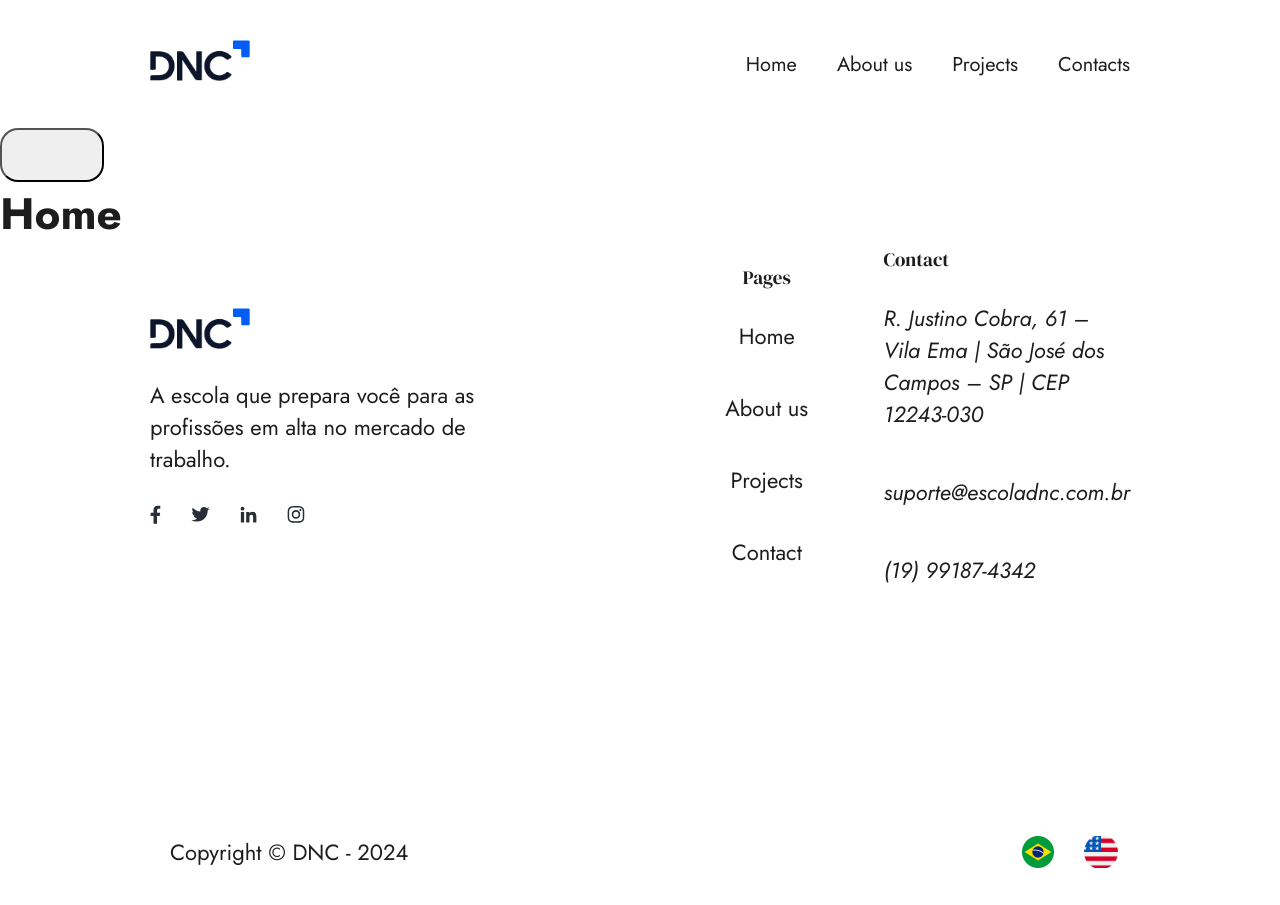
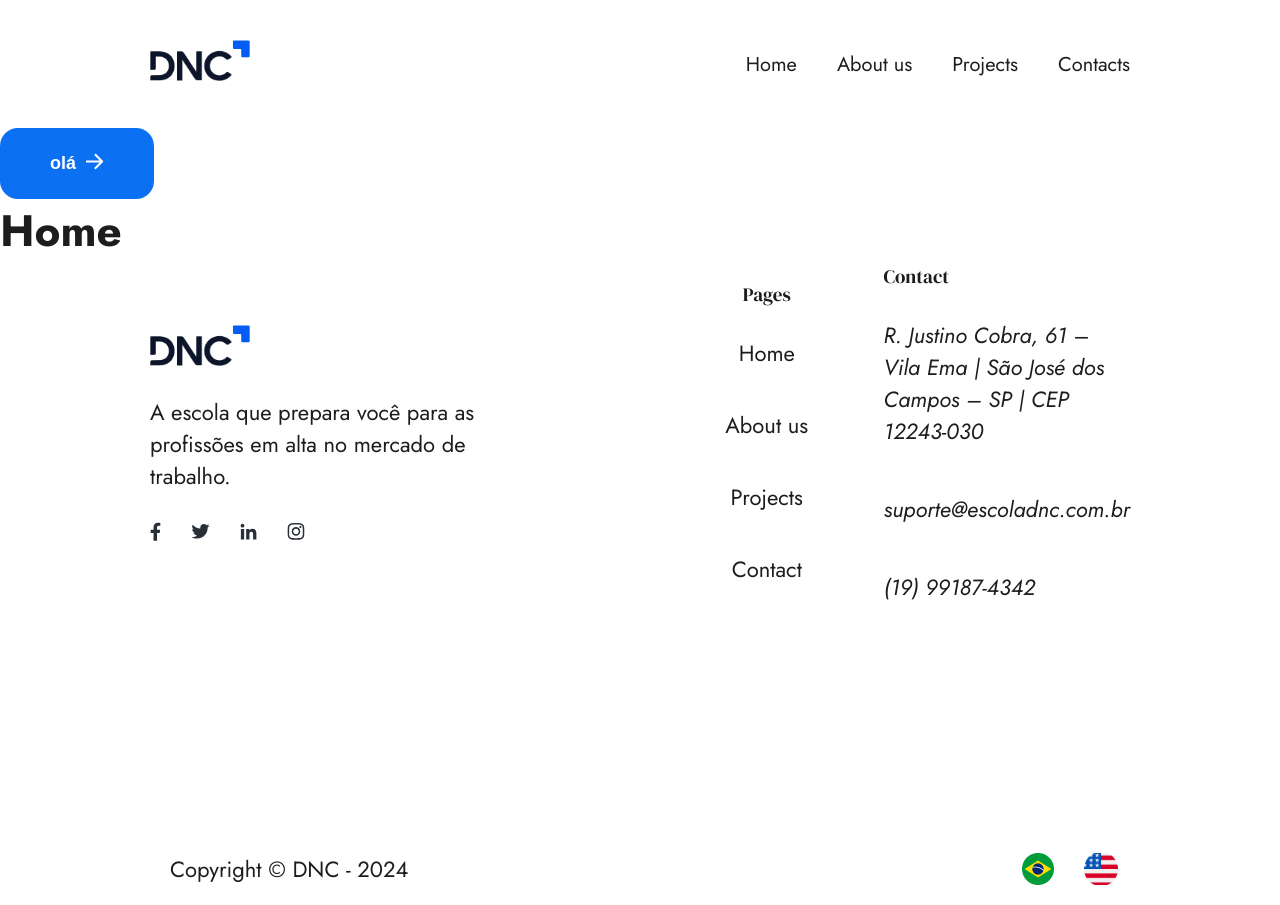
Before and after one commit to hashiraofcode/aprendendoReact, a React (Vite) app in the folder dnc-arq-valmir-neto/: page / in a window 1280 px wide. Built offline with nearby package versions, Linux system fonts and the light colour scheme.

Commit message:
finalizando component button

```diff
--- a/dnc-arq-valmir-neto/src/components/buttonsAplication/button.css
+++ b/dnc-arq-valmir-neto/src/components/buttonsAplication/button.css
@@ -12,6 +12,7 @@
 .button.primary {
     background-color: #0c70f2;
     color:white;
+    border: none;
 }
 
 .button.primary:hover {
@@ -22,6 +23,7 @@
 .button.secundary {
     background-color: #1d1d1d;
     color: white;
+    border: none;
 }
 
 .button.secundary:hover {
@@ -35,7 +37,7 @@
     border: 2px solid #0c70f2;
 }
 
-.button.outline {
+.button.outline:hover {
     background-color: #0c70f2;
     color: white;
 }
--- a/dnc-arq-valmir-neto/src/components/buttonsAplication/button.jsx
+++ b/dnc-arq-valmir-neto/src/components/buttonsAplication/button.jsx
@@ -1,10 +1,10 @@
 import "../buttonsAplication/button.css"
+import ArrowImage from '../../assets/whiteArrow.svg'
 
-
-function Buttons(StyleButton, arrow, loading, children, ...props) {
+function Buttons({StyleButton, arrow, loading, children, ...props}) {
     return (
-        <button className={`button ${StyleButton}`}>
-            {children}
+        <button className={`button ${StyleButton}`} {...props}>
+            {children} {arrow && <img src={ArrowImage}/>}
         </button>
     )
 }
--- a/dnc-arq-valmir-neto/src/pages/home.jsx
+++ b/dnc-arq-valmir-neto/src/pages/home.jsx
@@ -1,11 +1,11 @@
 import Header from '../components/Header/Header'
 import Footer from '../components/Footer/footer'
-import Button from '../components/buttonsAplication/button'
+import Buttons from '../components/buttonsAplication/button'
 function Home() {
     return(
         <>
         <Header />
-        <Button StyleButton={"primary"}></Button>
+        <Buttons StyleButton="primary" arrow> olá</Buttons>
         <h1>Home</h1>
         <Footer />
         </>
```
Also changed, not shown: dnc-arq-valmir-neto/src/assets/whiteArrow.svg (added).
